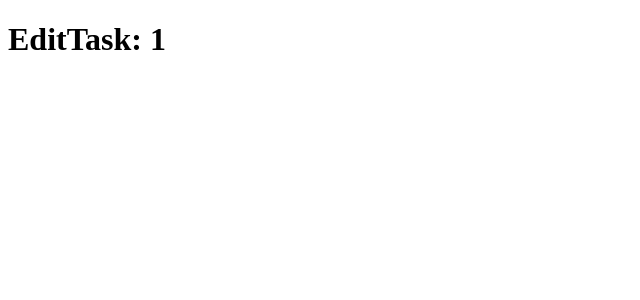
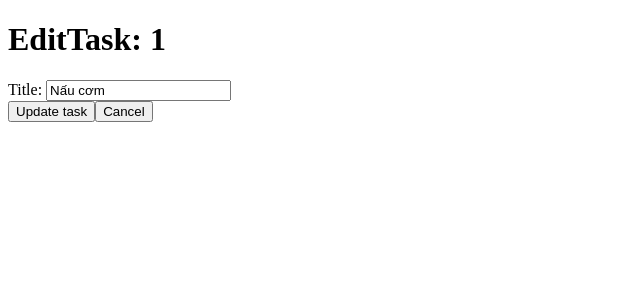
Before and after one commit to TAnhpika/f8-zoom-day40, a React (Vite) app: page /1/edit in a window 1280 px wide. Shown: the top 300 px of the page, without its empty margins (0-640 px from the left). Built offline with nearby package versions, Linux system fonts and the light colour scheme; data requests are answered from the project's data file.

Commit message:
Edit task

```diff
--- a/db.json
+++ b/db.json
@@ -1,48 +1,16 @@
 {
   "tasks": [
     {
-      "id": "1",
-      "title": "Nấu cơm"
+      "title": "Nấu cơm",
+      "id": "1"
     },
     {
-      "id": "2",
-      "title": "Quét nhà"
+      "title": "Quét nhà",
+      "id": "2"
     },
     {
-      "id": "3",
-      "title": "Rửa chén"
-    },
-    {
-      "title": "abc",
-      "id": "Nqapgn0geSU"
-    },
-    {
-      "title": "abcd",
-      "id": "R5940pi6Vqk"
-    },
-    {
-      "title": "Giặt đồ",
-      "id": "Jz0PPMvhmIA"
-    },
-    {
-      "title": "        ",
-      "id": "X0cbshfctLM"
-    },
-    {
-      "title": "a",
-      "id": "odRMV5q8xhs"
-    },
-    {
-      "title": "T",
-      "id": "0txdijFMmaU"
-    },
-    {
-      "title": "T",
-      "id": "SlkSPuRnbh0"
-    },
-    {
-      "title": "T",
-      "id": "U4Ny6y3vqdU"
+      "title": "Rửa chén",
+      "id": "3"
     }
   ],
   "$schema": "./node_modules/json-server/schema.json"
--- a/src/pages/EditTask/index.jsx
+++ b/src/pages/EditTask/index.jsx
@@ -4,20 +4,87 @@ import http from "@/utils/http";
 import { useEffect } from "react";
 import { useParams } from "react-router";
 
+import TaskForm from "@/components/TaskForm";
+import TaskItem from "@/components/TaskItem";
+import { useDispatch } from "@/libs/react-redux";
+import { useState } from "react";
+import { useNavigate } from "react-router";
+
 export default function EditTask() {
     const { id } = useParams();
+    const navigate = useNavigate();
+
+    const [task, setTask] = useState(null);
+    const [isSubmitting, setIsSubmitting] = useState(false);
+
+    const dispatch = useDispatch();
 
     useEffect(() => {
-        (async () => {
-            const response = await http.get(`/tasks/${id}`);
-            console.log(response);
-        })();
+        const fetchTask = async () => {
+            try {
+                const response = await http.get(`/tasks/${id}`);
+                setTask(response);
+            } catch (error) {
+                console.error(error.message);
+            }
+        };
+
+        fetchTask();
     }, [id]);
+
+    if (!task) {
+        return <div>Loading...</div>;
+    }
+
+    const handleSubmit = async (formValue) => {
+        const title = formValue.title.trim();
+
+        if (!title) {
+            alert("Please enter task title");
+            return;
+        }
+
+        setIsSubmitting(true);
+
+        try {
+            const updatedTask = await http.put(`/tasks/${id}`, {
+                ...formValue,
+                title,
+            });
+
+            dispatch({
+                type: "task/update-task",
+                payload: updatedTask,
+            });
+            navigate(-1);
+        } catch (error) {
+            console.error(error.message);
+        } finally {
+            setIsSubmitting(false);
+        }
+    };
 
     return (
         <div>
             <h1>EditTask: {id}</h1>
 
+            <TaskForm
+                initValues={{ title: task.title }}
+                onSubmit={handleSubmit}
+            >
+                <TaskItem
+                    label={"Title: "}
+                    name={"title"}
+                    required
+                    disabled={isSubmitting}
+                />
+                <button type="submit" disabled={isSubmitting}>
+                    {isSubmitting ? "Updating..." : "Update task"}
+                </button>
+                <button type="button" onClick={() => navigate(-1)} disabled={isSubmitting}>
+                    Cancel
+                </button>
+            </TaskForm>
         </div>
     );
 }
--- a/src/pages/NewTask/index.jsx
+++ b/src/pages/NewTask/index.jsx
@@ -54,9 +54,8 @@ export default function NewTask() {
                     {isSubmitting ? "Adding..." : "Add task"}
                 </button>
                 <button
-                    onClick={() => {
-                        navigate(-1);
-                    }}
+                    type="button"
+                    onClick={() => navigate(-1)}
                     disabled={isSubmitting}
                 >
                     Cancel
```
